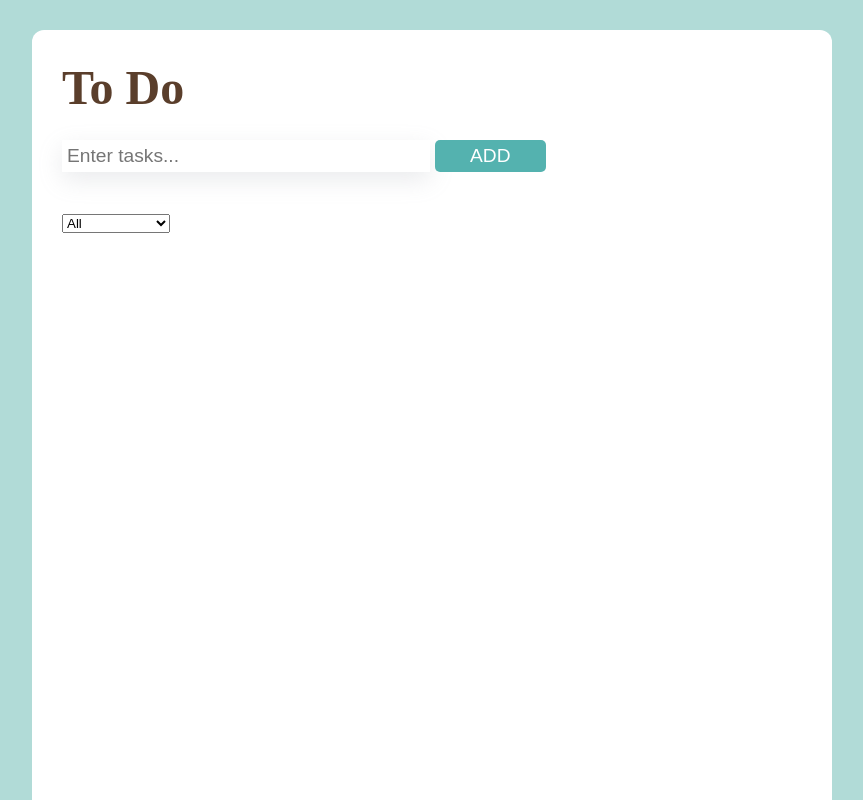
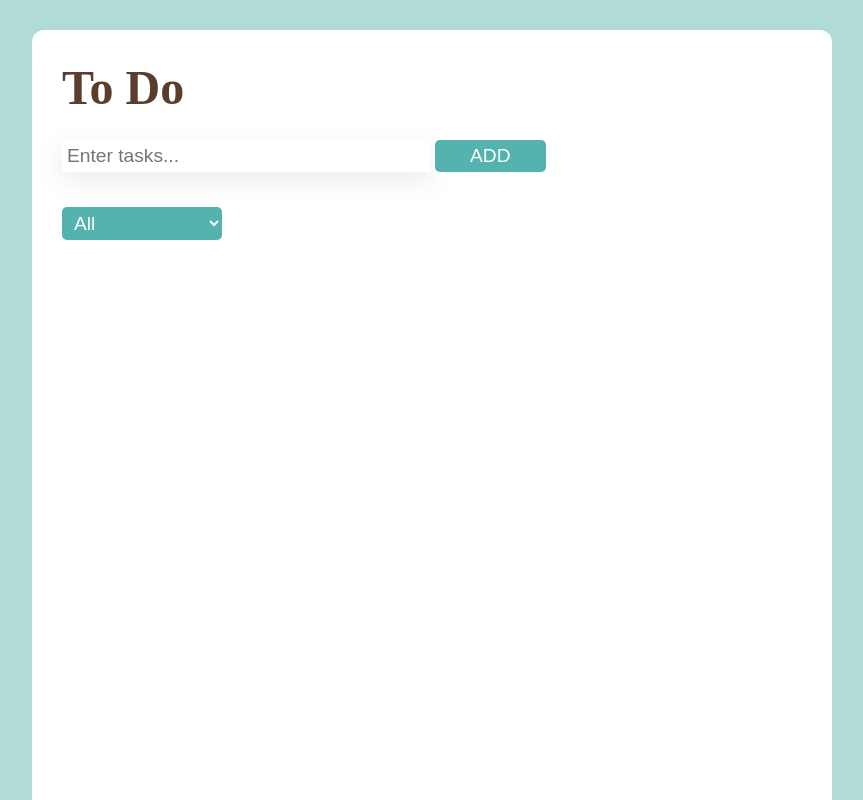
Before and after one commit to anyazeng/To-Do-List-App, a React (Create React App) app: page / in a window 1280 px wide. Shown: the top 800 px of the page, without its empty margins (208-1071 px from the left). Built offline with nearby package versions, Linux system fonts and the light colour scheme; the HTML template or start-up script is replaced by a standard one.

Commit message:
add style

```diff
--- a/src/App.css
+++ b/src/App.css
@@ -63,7 +63,20 @@ body .list span {
   font-size: 1.6rem;
   align-items: center;
 }
+body .list span.completed {
+  color: grey;
+  text-decoration: line-through;
+}
 body .list button {
   border: none;
   background: transparent;
+}
+body select {
+  padding: 5px 8px;
+  margin-bottom: 20px;
+  font-size: 1.2rem;
+  color: #fff;
+  border: none;
+  border-radius: 5px;
+  background-color: #54b2af;
 }/*# sourceMappingURL=APP.css.map */
--- a/src/App.scss
+++ b/src/App.scss
@@ -69,10 +69,16 @@ body {
       accent-color: $primary-color;
       color: #fff;
     }
+
     span {
       padding: 0 5px;
       font-size: 1.6rem;
       align-items: center;
+
+      &.completed {
+        color: grey;
+        text-decoration: line-through;
+      }
     }
 
     button {
@@ -80,4 +86,14 @@ body {
       background: transparent;
     }
   }
+
+  select {
+    padding: 5px 8px;
+    margin-bottom: 20px;
+    font-size: 1.2rem;
+    color: #fff;
+    border: none;
+    border-radius: 5px;
+    background-color: $primary-color;
+  }
 }
--- a/src/Components /ToDoList/Task/Task.js
+++ b/src/Components /Task/Task.js
@@ -3,8 +3,12 @@ import React from "react";
 export default function Task({ task, onToggleTask, onDeleteTask }) {
   return (
     <li>
-      <input type="checkbox" onChange={() => onToggleTask(task.id)} />
-      <span style={task.completed ? { textDecoration: "line-through" } : {}}>
+      <input
+        type="checkbox"
+        check={task.completed}
+        onChange={() => onToggleTask(task.id)}
+      />
+      <span className={task.completed ? "completed" : ""}>
         {task.description}
       </span>
       <button onClick={() => onDeleteTask(task.id)}>❌</button>
--- a/src/Components /ToDoList/ToDoList.js
+++ b/src/Components /ToDoList/ToDoList.js
@@ -1,5 +1,5 @@
 import React from "react";
-import Task from "./Task/Task";
+import Task from "../Task/Task";
 import { useState } from "react";
 import FilterTasks from "../FilterTasks/FilterTasks";
 
```
Also changed, not shown: 1 other file (tests, documents, lock files or other folders).
